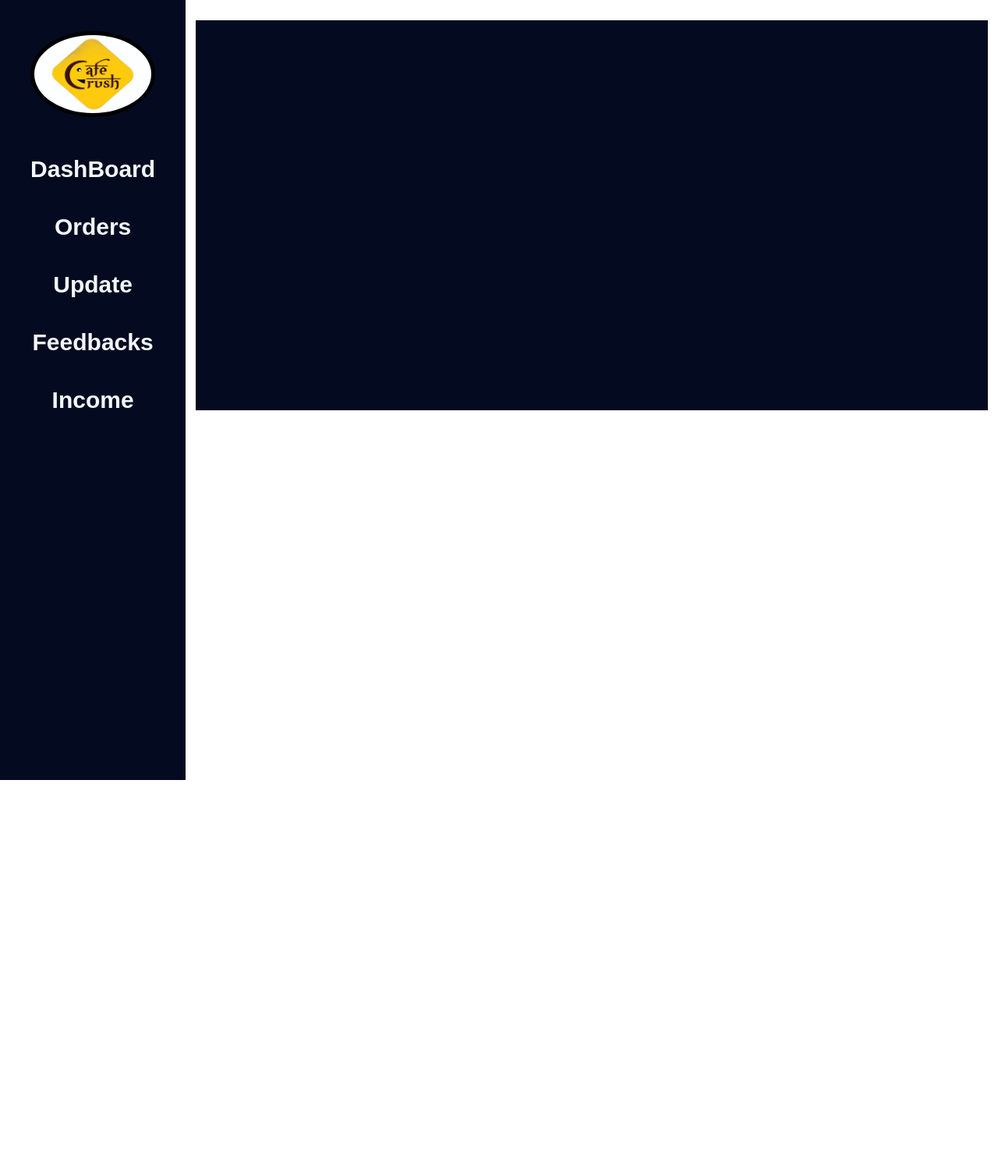
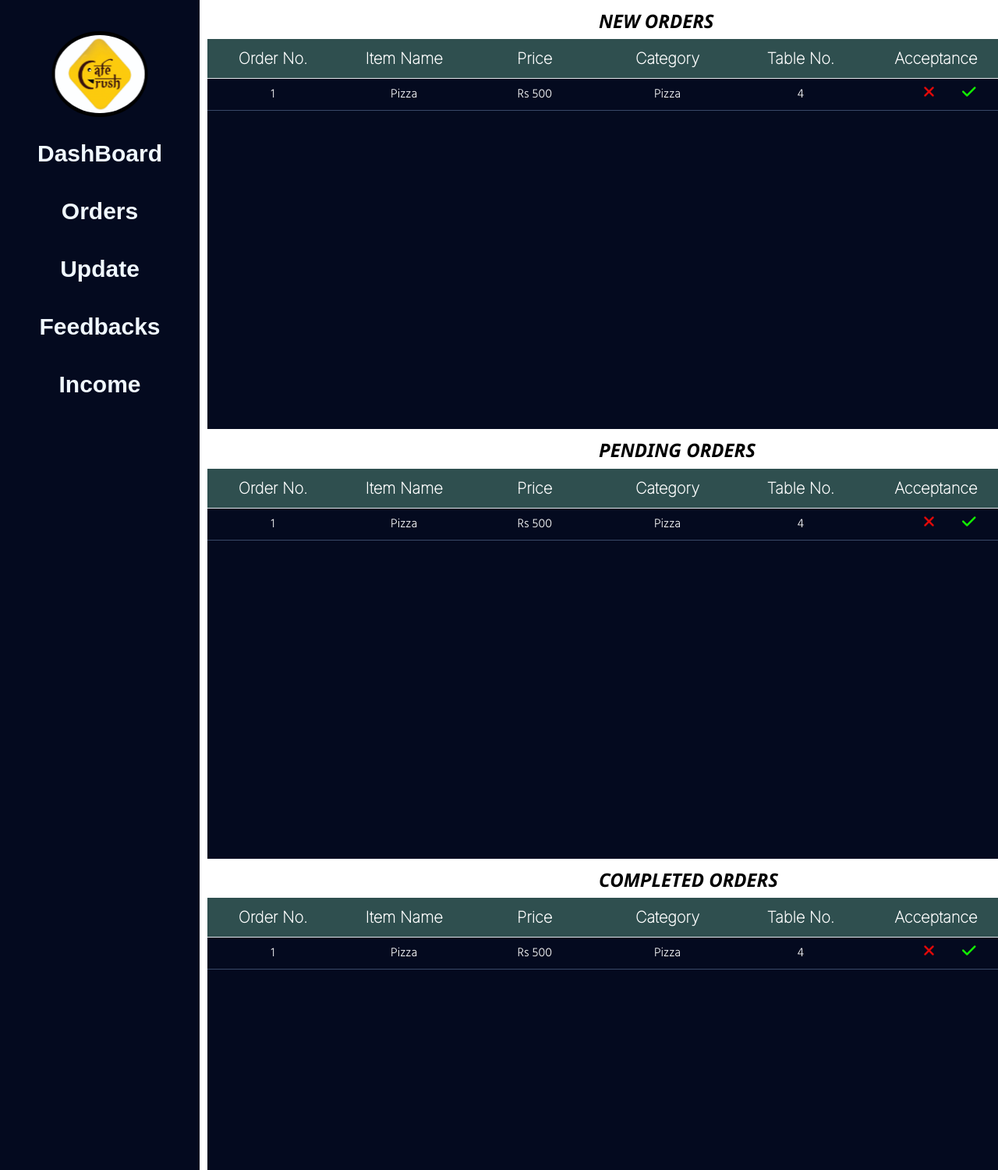
Before and after one commit to kulkarniswanand/-CC-Project, a plain HTML site: page admin.html in a window 1280 px wide. Shown: the top 1500 px of the page at 78% size. Before the commit the page ends 1000 px from the top, so only its background shows below. Drawn offline with Linux system fonts and the light colour scheme; a web font is replaced by a local one.

Commit message:
js changes

```diff
--- a/admin.css
+++ b/admin.css
@@ -1,8 +1,8 @@
-@import url('https://fonts.googleapis.com/css2?family=Lato&family=Montserrat:wght@300&family=Noto+Sans:wght@300&family=Open+Sans&family=Poppins:wght@200&family=Roboto:wght@300&family=Smooch+Sans:wght@300&display=swap');
-@import url('https://fonts.googleapis.com/css2?family=Hind:wght@300&family=Lato&family=Montserrat:wght@300&family=Noto+Sans:wght@300&family=Open+Sans&family=Poppins:wght@200&family=Roboto:wght@300&family=Smooch+Sans:wght@300&display=swap');
-@import url('https://fonts.googleapis.com/css2?family=Playfair+Display&display=swap');
-@import url('https://fonts.googleapis.com/css2?family=Inter+Tight:wght@200&family=Playfair+Display&display=swap');
-@import url('https://fonts.googleapis.com/css2?family=Inter+Tight:wght@200&family=Inter:wght@100&family=Playfair+Display&display=swap');
+@import url("https://fonts.googleapis.com/css2?family=Lato&family=Montserrat:wght@300&family=Noto+Sans:wght@300&family=Open+Sans&family=Poppins:wght@200&family=Roboto:wght@300&family=Smooch+Sans:wght@300&display=swap");
+@import url("https://fonts.googleapis.com/css2?family=Hind:wght@300&family=Lato&family=Montserrat:wght@300&family=Noto+Sans:wght@300&family=Open+Sans&family=Poppins:wght@200&family=Roboto:wght@300&family=Smooch+Sans:wght@300&display=swap");
+@import url("https://fonts.googleapis.com/css2?family=Playfair+Display&display=swap");
+@import url("https://fonts.googleapis.com/css2?family=Inter+Tight:wght@200&family=Playfair+Display&display=swap");
+@import url("https://fonts.googleapis.com/css2?family=Inter+Tight:wght@200&family=Inter:wght@100&family=Playfair+Display&display=swap");
 :root {
   --light: #8ecae6;
   --slight: #219ebc;
@@ -14,42 +14,40 @@
 * {
   margin: 0;
   padding: 0;
-    font-family: 'Smooch Sans', sans-serif;
+  font-family: "Smooch Sans", sans-serif;
   text-decoration: none;
   font-size: 20px;
+}
+
+body {
+  display: flex;
+  background-color: rgb(146, 200, 209), 250);
 
 }
 
-body
-{
-    display: flex;
-
-}
-
-
-
 .menu {
-    height: 1000px;
+  height: auto;
   width: 300px;
   display: flex;
   flex-direction: column;
   margin: 0%;
   background-color: var(--dark);
+  font-family: Verdana, Geneva, Tahoma, sans-serif;
   align-items: center;
+
   /* position: fixed; */
-
 }
 
 .menuitem {
-
   width: 200px;
   display: flex;
   flex-direction: column;
 
   background-color: var(--dark);
-    margin-top: 1rem;
+  margin-top: 150px;
   /* margin-left: 2rem; */
   justify-content: space-between;
+  position: fixed;
 }
 
 a {
@@ -71,6 +69,17 @@ a:hover {
   display: flex;
   justify-content: center;
   margin-top: 2rem;
+  animation:logoim 3s ease-in-out infinite alternate-reverse;
+  position: fixed;
+}
+@keyframes logoim {
+    from
+    {
+        transform: scaleX(0);
+    }
+    to {
+        transform: scaleX(1);
+    }
 
 }
 
@@ -81,65 +90,95 @@ img {
   border: 5px solid black;
 }
 
-/* .orders {
+.orders {
     /* background-color: #219ebc; */
-    /* width: 100%;
+    width:auto;
     height: auto;
-    position: relative;
-    left: 10%;
-    top: 50px; */
-    /* right: 50px; */
-    /* display: flex; */
-    /* */
+    /* position: relative; */
+    /* left: 10%;
+    top: 50px;
+    right: 50px;  */
+
+    flex-direction: column;
+    display: flex;
+}
 
 
+.heading
+{
+    width:500px;
+    height:20px;
+    margin-left: 50%;
+    margin-right: 50%;
+    font-size: larger;
+    font-weight:bolder;
+    padding-top: 10px;
+    font-family:'Segoe UI', Tahoma, Geneva, Verdana, sans-serif;
+    text-transform: uppercase;
+    font-style: italic;
 
-
-
+}
 .ordertable {
   margin-top: 2%;
   margin-left: 1%;
   margin-right: 1%;
   width: 100%;
   height: 500px;
-    background-color:var(--dark);
+  background-color: var(--dark);
   color: black;
-
 }
+/* .neworder
+{
+    color:#e5e7eb;
+    text-align: center;
+    display: flex;
+    justify-content: center;
+    font-size: larger;
+    height: 20px;
+    font-size: larger;
+    font-weight: 700;
+}
+h3{
+    padding-top: 10px;
+} */
 
 table {
   border-collapse: collapse;
-    /* border-bottom: 2px solid var(--dark); */
-    color:white;
-    visibility: hidden;
-    font-family: 'Inter', sans-serif;
-    font-size: large;
+
+  color: white;
+  /* visibility: hidden; */
+  /* background-color: #8ecae6; */
+  width: 100%;
   /* font-weight: 600; */
-
-
 }
 
 th {
-
   width: 200px;
-    height: 30px;
-    /* font-weight: bold;
-    font-size: larger; */
+  height: 50px;
+  font-family: "Inter", sans-serif;
+   font-weight: 600;
   text-align: center;
-    /* background-color:rgb(114, 114, 206); */
+  background-color: darkslategray;
   border-collapse: collapse;
-    border-bottom: 2px solid black;
+  border-bottom: 1px solid #e5e7eb;
   /* color: black; */
 }
 
 td {
-    font-family: 'Hind', sans-serif;
+  font-family: "Hind", sans-serif;
   width: 200px;
-    height: 30px;
+  height: 40px;
   text-align: center;
-    /* color: black;
-    */
-
-    border-bottom: 0.5px solid #e5e7eb;
+  font-size: medium;
+  border-bottom: 0.5px solid #394867;
   /* background-color: rgb(235, 230, 230); */
 }
+tr:hover
+{
+    background-color:rgba(52, 62, 108, 0.192);
+    font-weight: bold;
+}
+.fa-solid
+{
+    margin-left: 35px;
+}
--- a/admin.html
+++ b/admin.html
@@ -2,12 +2,17 @@
 <html lang="en">
 
 <head>
-    <meta charset="UTF-8">
-    <meta name="viewport" content="width=device-width, initial-scale=1.0">
+  <meta charset="UTF-8" />
+  <meta name="viewport" content="width=device-width, initial-scale=1.0" />
   <title>Cafe Crush</title>
-    <link rel="stylesheet" href="https://maxcdn.bootstrapcdn.com/font-awesome/4.7.0/css/font-awesome.min.css">
+  <link rel="stylesheet" href="https://maxcdn.bootstrapcdn.com/font-awesome/4.7.0/css/font-awesome.min.css" />
   <link rel="stylesheet" href="admin.css" />
   <script src="admin.js"></script>
+  <link rel="stylesheet" href="https://maxcdn.bootstrapcdn.com/font-awesome/4.7.0/css/font-awesome.min.css" />
+  <link rel="stylesheet" href="https://fonts.googleapis.com/icon?family=Material+Icons" />
+  <link rel="stylesheet" href="https://cdnjs.cloudflare.com/ajax/libs/font-awesome/6.5.0/css/all.min.css"
+    integrity="sha512-Avb2QiuDEEvB4bZJYdft2mNjVShBftLdPG8FJ0V7irTLQ8Uo0qcPxh4Plq7G5tGm0rU+1SPhVotteLpBERwTkw=="
+    crossorigin="anonymous" referrerpolicy="no-referrer" />
 </head>
 
 <body>
@@ -24,30 +29,88 @@
     </div>
   </div>
 
+  <div class="orders">
+    <div class="body-under">
+      <h1 class="heading">New Orders</h1>
+    </div>
+    <div class="ordertable">
 
-
-    <!-- <div class="orders"> -->
-        <div class="ordertable">
       <table id="tb">
         <tr>
           <th>Order No.</th>
           <th>Item Name</th>
           <th>Price</th>
+          <th>Category</th>
+          <th>Table No.</th>
           <th>Acceptance</th>
-                    <th>Status</th>
         </tr>
         <tr>
-                    <td>100</td>
+          <td>1</td>
           <td>Pizza</td>
           <td>Rs 500</td>
-                    <td>Accept</td>
-                    <td>Completed</td>
+          <td>Pizza</td>
+          <td>4</td>
+          <td><i class="fa-solid fa-xmark" style="color: #e10909;"></i><i onclick="checked(this)" class="fa-solid fa-check"
+              style="color: #12ed02;"></i></td>
         </tr>
+
       </table>
     </div>
-    <!-- </div> -->
 
+    <div class="body-under">
+      <h1 class="heading">Pending orders</h1>
+    </div>
+    <div class="ordertable">
 
+      <table id="tb1">
+        <tr>
+          <th>Order No.</th>
+          <th>Item Name</th>
+          <th>Price</th>
+          <th>Category</th>
+          <th>Table No.</th>
+          <th>Acceptance</th>
+        </tr>
+        <tr>
+          <td>1</td>
+          <td>Pizza</td>
+          <td>Rs 500</td>
+          <td>Pizza</td>
+          <td>4</td>
+          <td><i class="fa-solid fa-xmark" style="color: #e10909;"></i><i class="fa-solid fa-check"
+              style="color: #12ed02;"></i></td>
+        </tr>
+
+      </table>
+    </div>
+
+    <div class="body-under">
+      <h1 class="heading">Completed orders</h1>
+    </div>
+    <div class="ordertable">
+
+      <table id="tb2">
+        <tr>
+          <th>Order No.</th>
+          <th>Item Name</th>
+          <th>Price</th>
+          <th>Category</th>
+          <th>Table No.</th>
+          <th>Acceptance</th>
+        </tr>
+        <tr>
+          <td>1</td>
+          <td>Pizza</td>
+          <td>Rs 500</td>
+          <td>Pizza</td>
+          <td>4</td>
+          <td><i class="fa-solid fa-xmark" style="color: #e10909;"></i><i class="fa-solid fa-check"
+              style="color: #12ed02;"></i></td>
+        </tr>
+
+      </table>
+    </div>
+  </div>
 
 
 </body>
--- a/admin.js
+++ b/admin.js
@@ -1,5 +1,21 @@
 function order()
 {
-    document.getElementById('tb').style.visibility='visible';
+    // document.getElementById('tb').style.visibility='visible';
     document.getElementById('ord').style.backgroundColor = "#fb8500";
 }
+
+// var ch=document.getElementById("check1");
+// ch.addEventListener("onclick", function(){
+//         alert("you have cliked");
+// });
+
+function checked(icon)
+{
+    var clikedRow=icon.closest('tr');
+    var pendingtable=document.getElementById("tb1");
+    var cloneRow=clikedRow.cloneNode(true);
+    pendingtable.appendChild(cloneRow);
+    clikedRow.parentNode.removeChild(clikedRow);
+
+
+}
```
Also changed, not shown: images/cross.png (added), 1 other file. Lines whose indentation alone changed are shown as unchanged.
